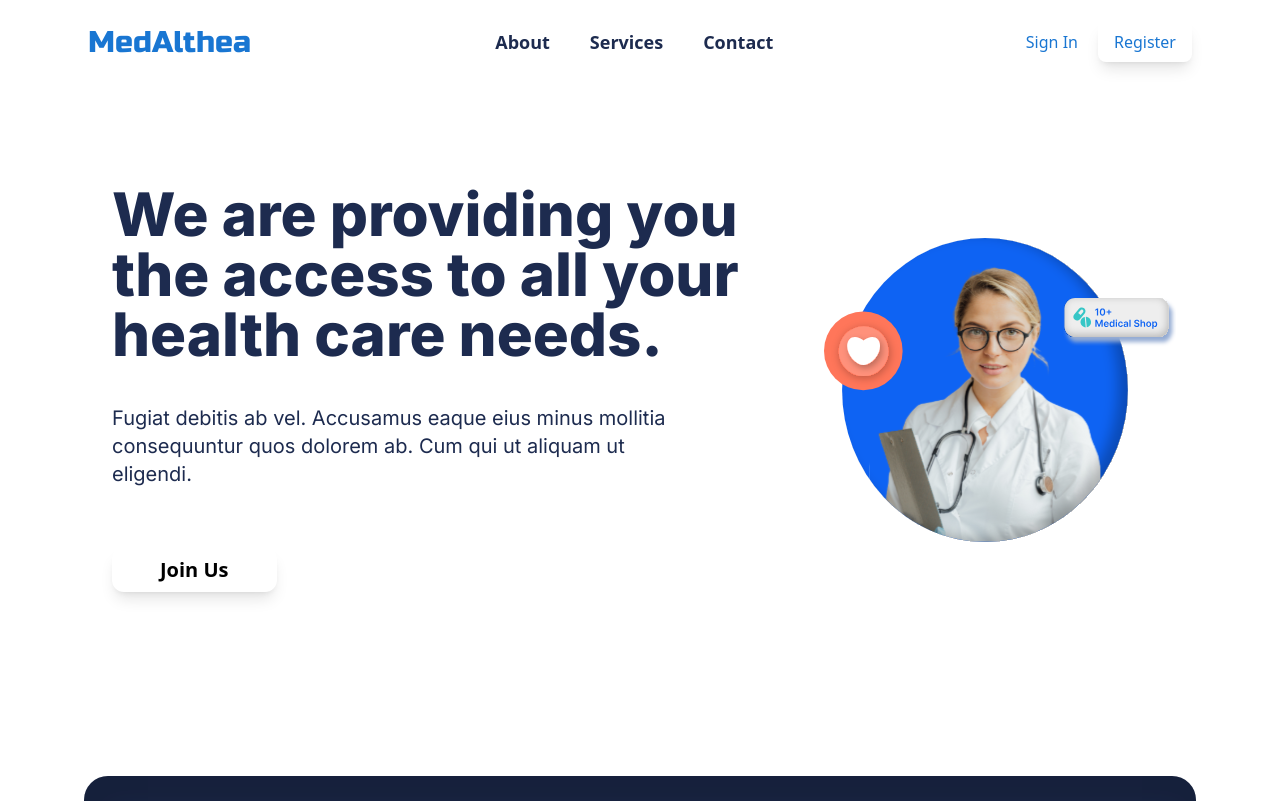
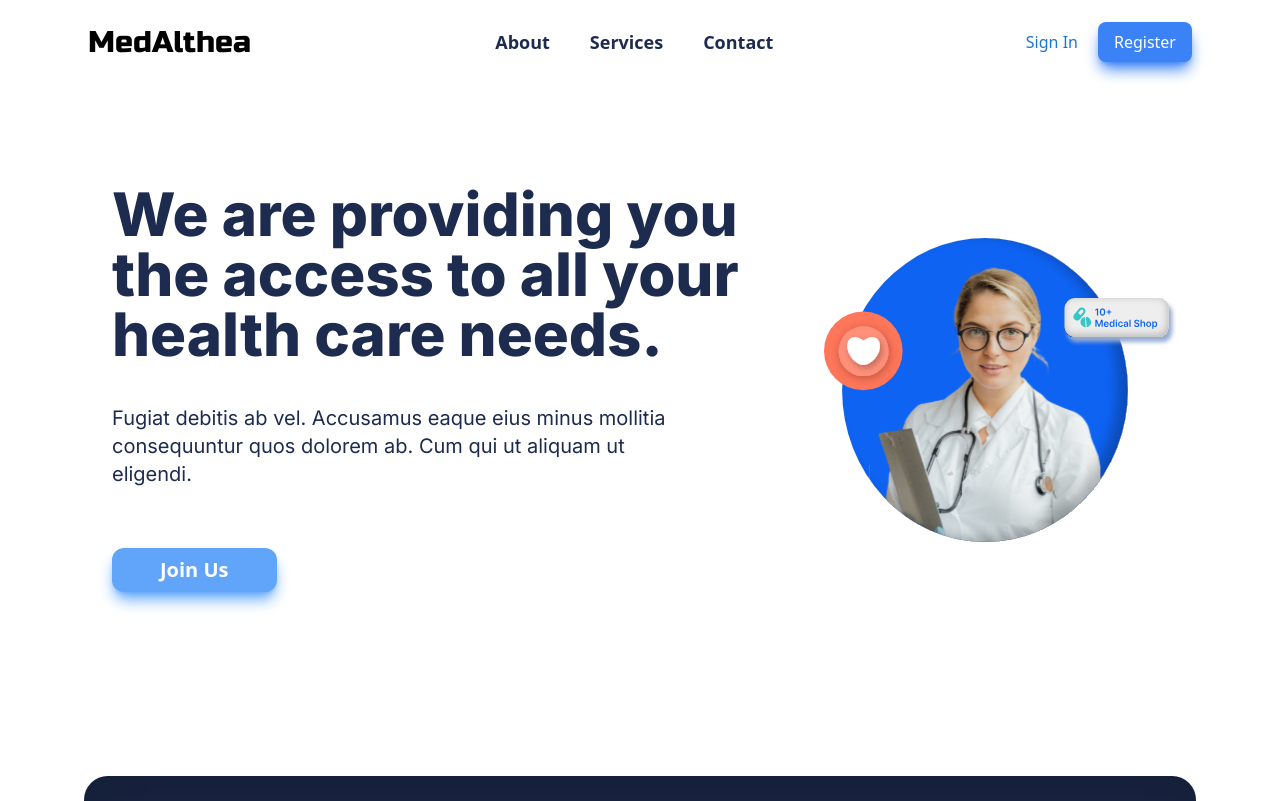
Before and after one commit to YadavGulshan/MedAlthea-Website, a Next.js app: page / in a window 1280 px wide. Shown: the top 801 px of the page. Built offline with nearby package versions, Linux system fonts and the light colour scheme.

Commit message:
commit color part

```diff
--- a/tailwind.config.js
+++ b/tailwind.config.js
@@ -9,19 +9,19 @@ module.exports = {
       Russo: ['"Russo One"', 'sans-serif'],
     },
     extend: {},
-    colors: {
-      green: {
-        100: '#cffcc7',
-        200: '#adfaa2',
-        300: '#83f677',
-        400: '#58f252',
-        500: '#02ee24',
-        600: '#00dc1a',
-        700: '#00c609',
-        800: '#00b200',
-        900: '#008e00',
-      },
-    },
+    // colors: {
+    //   green: {
+    //     100: '#cffcc7',
+    //     200: '#adfaa2',
+    //     300: '#83f677',
+    //     400: '#58f252',
+    //     500: '#02ee24',
+    //     600: '#00dc1a',
+    //     700: '#00c609',
+    //     800: '#00b200',
+    //     900: '#008e00',
+    //   },
+    // },
     plugins: [],
   },
 }
```
